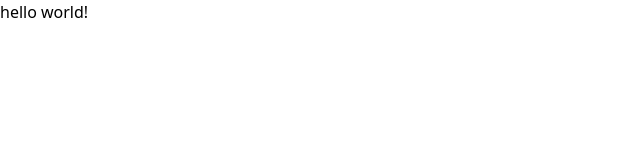
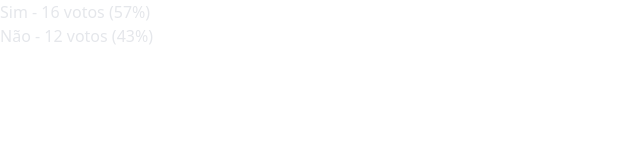
Before and after one commit to JoaoVSouto/voting-booth, a React (Create React App) app: page / in a window 1280 px wide. Shown: the top 160 px of the page, without its empty margins (0-640 px from the left). Built offline with nearby package versions, Linux system fonts and the light colour scheme.

Commit message:
Create Result component

```diff
--- a/src/App.tsx
+++ b/src/App.tsx
@@ -1,7 +1,18 @@
+import Result from './components/Result';
+
 function App() {
-  return (
-    <h1>hello world!</h1>
-  );
+  const votes = [
+    {
+      option: 'Sim',
+      count: 16,
+    },
+    {
+      option: 'Não',
+      count: 12,
+    },
+  ];
+
+  return <Result votes={votes} />;
 }
 
 export default App;
--- /dev/null
+++ b/src/components/Result.tsx
@@ -0,0 +1,27 @@
+import { Vote } from 'types/Vote';
+
+type ResultProps = {
+  votes: Vote[];
+};
+
+export default function Result({ votes }: ResultProps) {
+  const totalVotes = votes.reduce(
+    (totalVotes, vote) => totalVotes + vote.count,
+    0
+  );
+  const orderedVotes = [...votes].sort((a, b) => b.count - a.count);
+  const parsedVotes = orderedVotes.map(vote => ({
+    ...vote,
+    rate: Math.round((vote.count * 100) / totalVotes),
+  }));
+
+  return (
+    <ol className="list-decimal text-gray-200">
+      {parsedVotes.map(vote => (
+        <li key={vote.option}>
+          {vote.option} - {vote.count} votos ({vote.rate}%)
+        </li>
+      ))}
+    </ol>
+  );
+}
--- /dev/null
+++ b/src/types/Vote.ts
@@ -0,0 +1,4 @@
+export type Vote = {
+  option: string;
+  count: number;
+};
--- a/tsconfig.json
+++ b/tsconfig.json
@@ -18,7 +18,8 @@
     "resolveJsonModule": true,
     "isolatedModules": true,
     "noEmit": true,
-    "jsx": "react-jsx"
+    "jsx": "react-jsx",
+    "baseUrl": "src"
   },
   "include": [
     "src"
```
